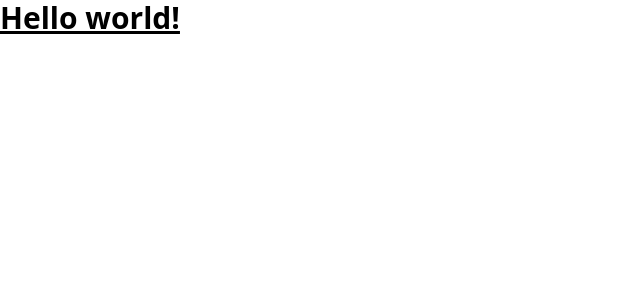
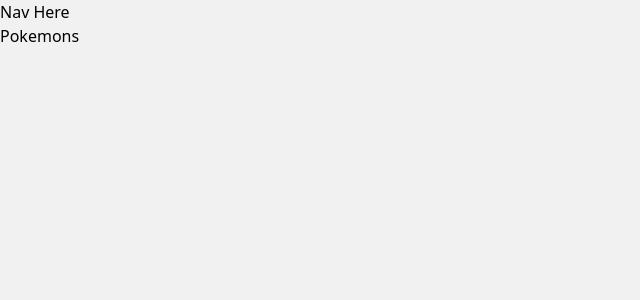
Before and after one commit to artur-dani/pokedex, a React (Create React App) app: page / in a window 1280 px wide. Shown: the top 300 px of the page, without its empty margins (0-640 px from the left). Built offline with nearby package versions, Linux system fonts and the light colour scheme.

Commit message:
add routes

```diff
--- a/package.json
+++ b/package.json
@@ -5,7 +5,8 @@
   "dependencies": {
     "axios": "^0.27.2",
     "react": "^18.1.0",
-    "react-dom": "^18.1.0"
+    "react-dom": "^18.1.0",
+    "react-router-dom": "^6.3.0"
   },
   "scripts": {
     "start": "react-scripts start",
--- a/src/App.js
+++ b/src/App.js
@@ -1,6 +1,12 @@
-import React from "react";
-import "./style.css";
+import { Outlet } from "react-router-dom";
 
 export default function App() {
-  return <h1 className="text-3xl font-bold underline">Hello world!</h1>;
+  return (
+    <>
+      <div>
+        <h1>Nav Here</h1>
+      </div>
+      <Outlet />
+    </>
+  );
 }
--- a/src/index.js
+++ b/src/index.js
@@ -1,13 +1,25 @@
 import React, { StrictMode } from 'react';
 import { createRoot } from 'react-dom/client';
+import "./style.css";
 
-import App from './App';
+import { BrowserRouter, Routes, Route } from "react-router-dom";
 
-const rootElement = document.getElementById('root');
+import App from "./App";
+import Pokemons from "./pages/Pokemons";
+import PokemonDetail from "./pages/PokemonDetail";
+
+const rootElement = document.getElementById("root");
 const root = createRoot(rootElement);
 
 root.render(
   <StrictMode>
-    <App />
+    <BrowserRouter>
+      <Routes>
+        <Route path="/" element={<App />}>
+          <Route index element={<Pokemons />} />
+          <Route path="pokemons/:id" element={<PokemonDetail />} />
+        </Route>
+      </Routes>
+    </BrowserRouter>
   </StrictMode>
 );
--- a/src/pages/PokemonDetail.js
+++ b/src/pages/PokemonDetail.js
@@ -0,0 +1,5 @@
+const PokemonDetail = () => {
+  return <div>PokemonDetail</div>;
+};
+
+export default PokemonDetail;
--- a/src/pages/Pokemons.js
+++ b/src/pages/Pokemons.js
@@ -0,0 +1,5 @@
+const Pokemons = () => {
+  return <div>Pokemons</div>;
+};
+
+export default Pokemons;
--- a/src/style.css
+++ b/src/style.css
@@ -1,3 +1,7 @@
 @tailwind base;
 @tailwind components;
 @tailwind utilities;
+
+body {
+    background-color: #f2f1f2;
+}
```
Also changed, not shown: 1 other file (tests, documents, lock files or other folders).
